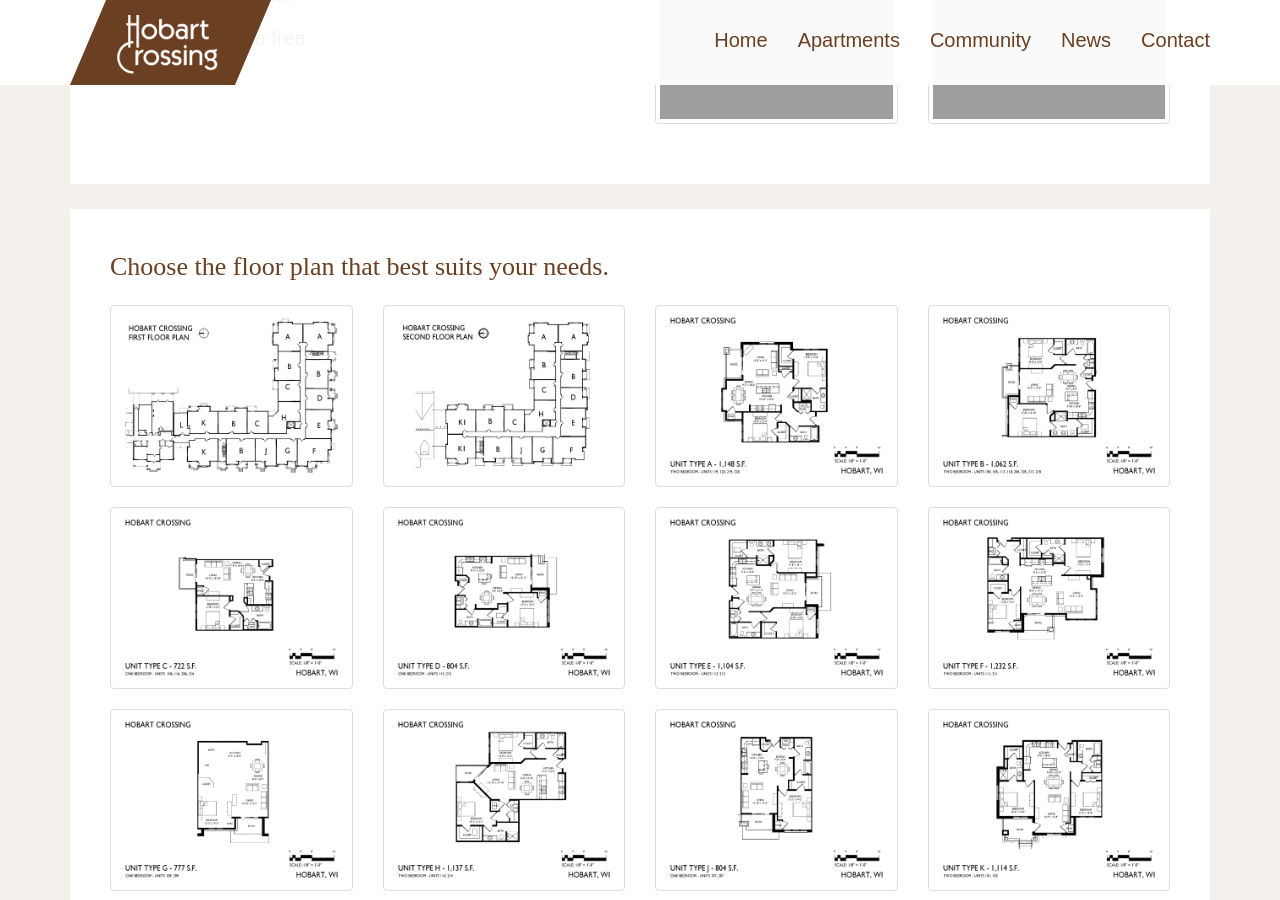
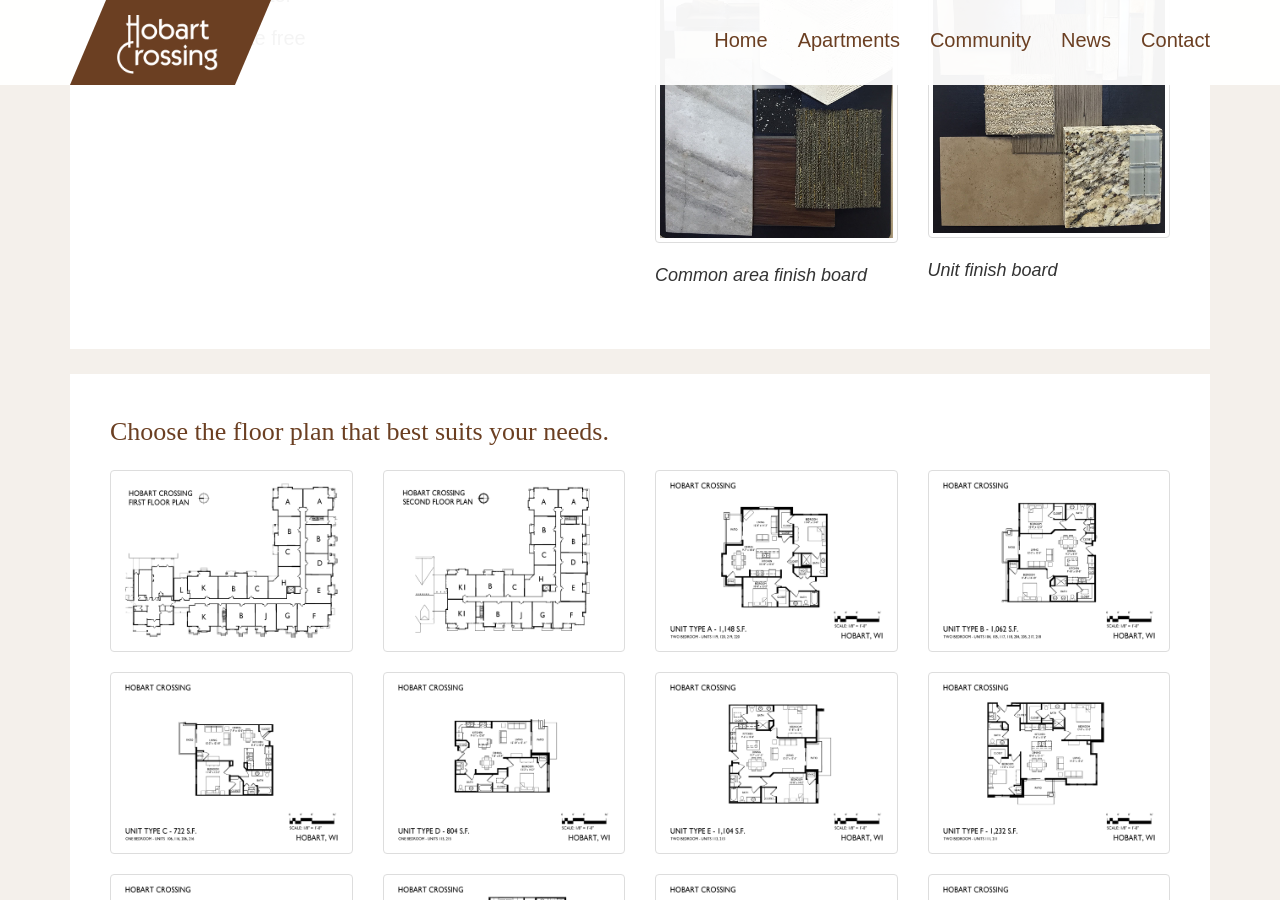
Before and after one commit to insight-creative/hobart-crossing, a Jekyll site: the page built from apartments/index.md, in a window 1280 px wide and 900 px high, scrolled down 1123 px. Built offline with Jekyll 4.4.1, drawn with Linux system fonts in a browser that asks for light colours; nearby versions of some CDN libraries.

Commit message:
Add finish board photos.

```diff
--- a/apartments/index.md
+++ b/apartments/index.md
@@ -58,10 +58,16 @@ title: Apartments
                 <a href="{{ site.baseurl }}/img/pool-4.jpg" class="thumbnail"><img src="{{ site.baseurl }}/img/pool-4.jpg"></a>
               </div>
               <div class="col-xs-6">
-                <a href="#" class="thumbnail"><img src="holder.js/100%x200/text:More photos coming soon"></a>
+                <a href="{{ site.baseurl }}/img/common-area-finish-board.jpg" class="thumbnail"><img src="{{ site.baseurl }}/img/common-area-finish-board.jpg"></a>
+                <div class="caption">
+                  <p>Common area finish board</p>
+                </div>
               </div>
               <div class="col-xs-6">
-                <a href="#" class="thumbnail"><img src="holder.js/100%x200/text:More photos coming soon"></a>
+                <a href="{{ site.baseurl }}/img/unit-finish-board.jpg" class="thumbnail"><img src="{{ site.baseurl }}/img/unit-finish-board.jpg"></a>
+                <div class="caption">
+                  <p>Unit finish board</p>
+                </div>
               </div>
             </div>
           </div>
```
Also changed, not shown: img/common-area-finish-board.jpg (added), img/unit-finish-board.jpg (added), 3 other files.
